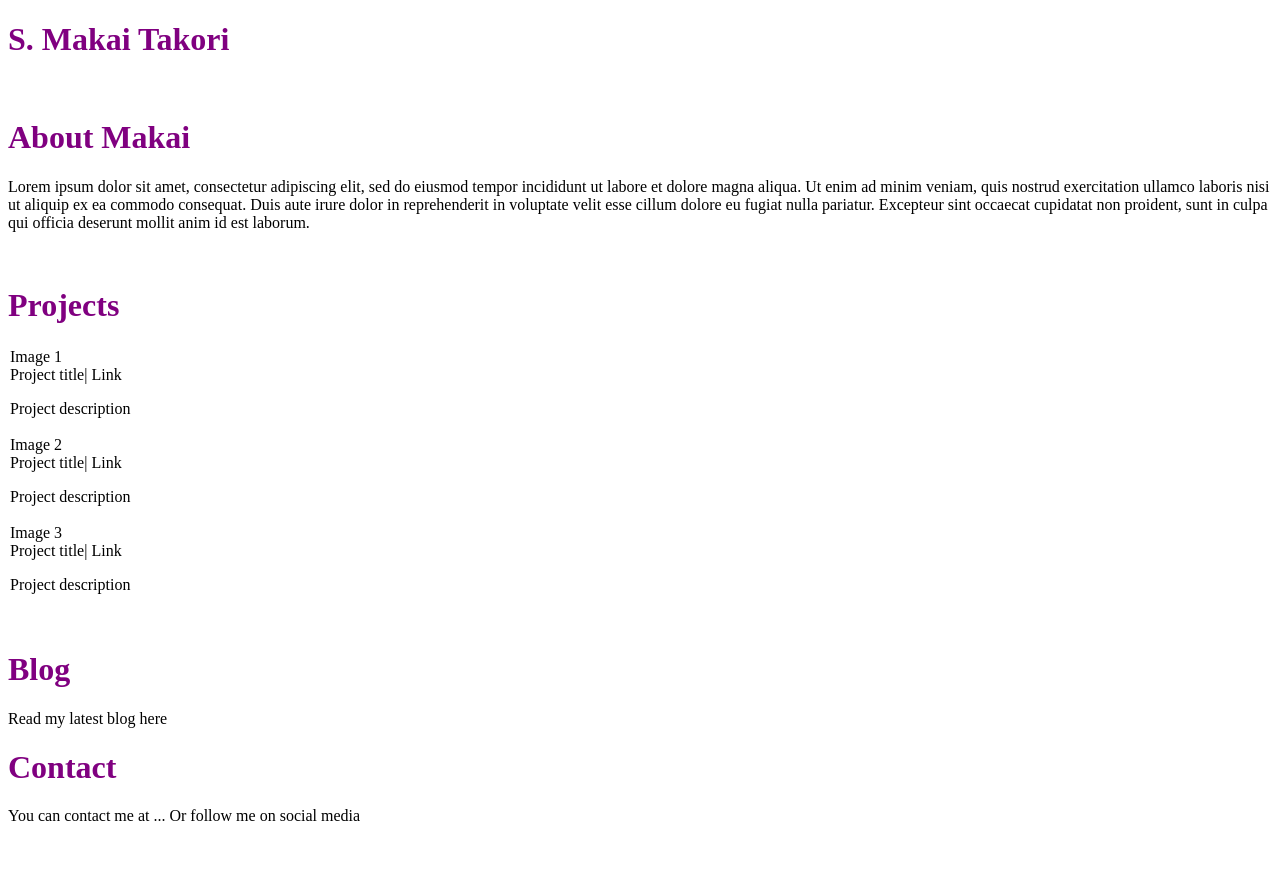
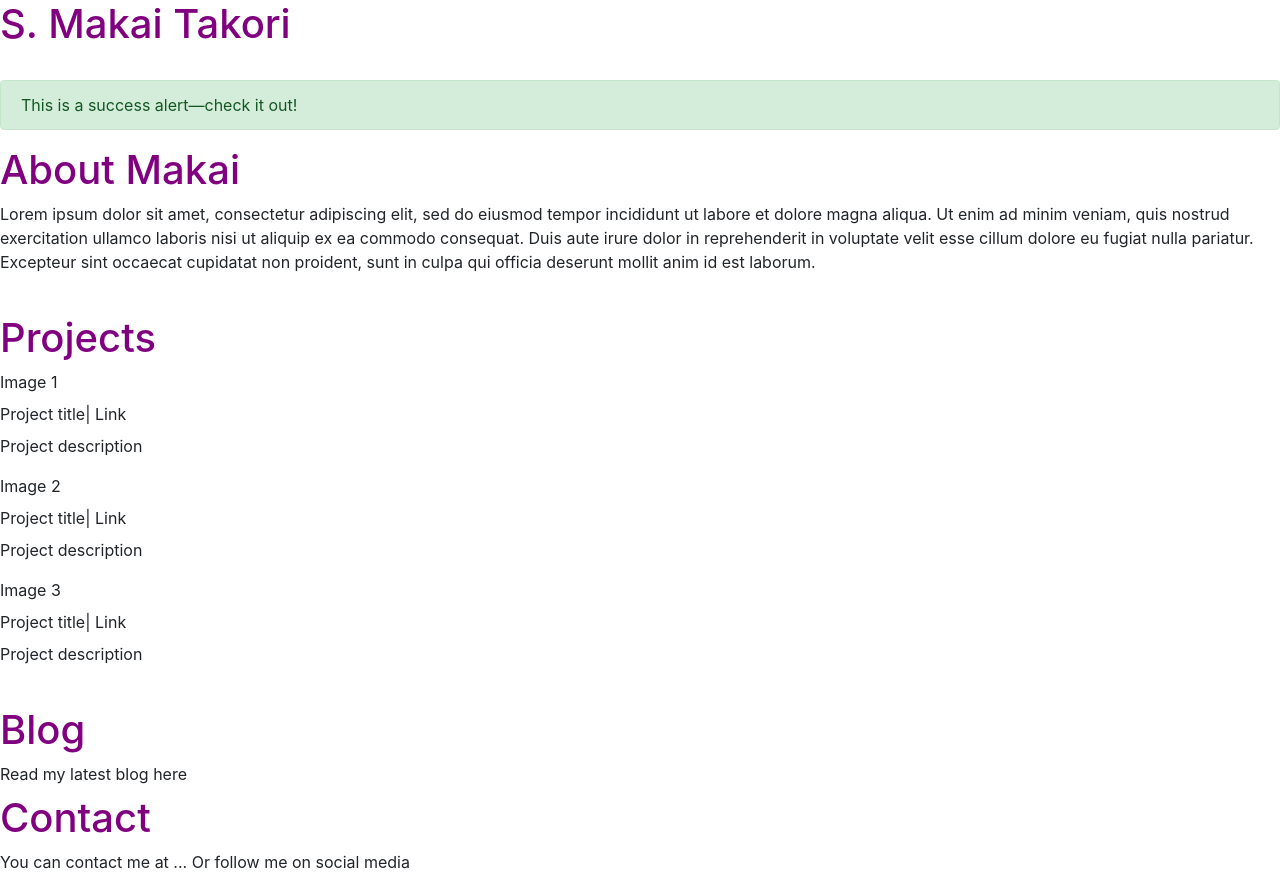
Before and after one commit to SMakaiTakori/portfolio, a React (Create React App) app in the folder portfolio-website/: page / in a window 1280 px wide. Before the commit the page ends 833 px from the top, so only its background shows below. Built offline with nearby package versions, Linux system fonts and the light colour scheme.

Commit message:
connected react-bootstrap

```diff
--- a/portfolio-website/package.json
+++ b/portfolio-website/package.json
@@ -6,7 +6,9 @@
     "@testing-library/jest-dom": "^5.11.5",
     "@testing-library/react": "^11.1.1",
     "@testing-library/user-event": "^12.2.0",
+    "bootstrap": "^4.5.3",
     "react": "^17.0.1",
+    "react-bootstrap": "^1.4.0",
     "react-dom": "^17.0.1",
     "react-router-dom": "^5.2.0",
     "react-scripts": "4.0.0",
--- a/portfolio-website/src/components/App.js
+++ b/portfolio-website/src/components/App.js
@@ -1,7 +1,5 @@
 import React from 'react'
-
-
-
+import Alert from 'react-bootstrap/Alert'
 
 
 
@@ -12,6 +10,13 @@ import React from 'react'
 
            <h1> S. Makai Takori</h1>
             <br/>
+
+            <Alert variant="success">
+                This is a success alert—check it out!
+            </Alert>
+
+
+
            <h1>About Makai</h1>
            <p>Lorem ipsum dolor sit amet, consectetur adipiscing elit, sed do eiusmod tempor incididunt ut labore et dolore magna aliqua. Ut enim ad minim veniam, quis nostrud exercitation ullamco laboris nisi ut aliquip ex ea commodo consequat. Duis aute irure dolor in reprehenderit in voluptate velit esse cillum dolore eu fugiat nulla pariatur. Excepteur sint occaecat cupidatat non proident, sunt in culpa qui officia deserunt mollit anim id est laborum.</p>
             <br/>
--- a/portfolio-website/src/index.js
+++ b/portfolio-website/src/index.js
@@ -1,8 +1,10 @@
 import React from 'react'
 import ReactDOM from 'react-dom'
 import {BrowserRouter as Router} from 'react-router-dom'
+import 'bootstrap/dist/css/bootstrap.min.css';
 
 import App from './components/App'
+
 
 
 
```
Also changed, not shown: 1 other file (tests, documents, lock files or other folders).
